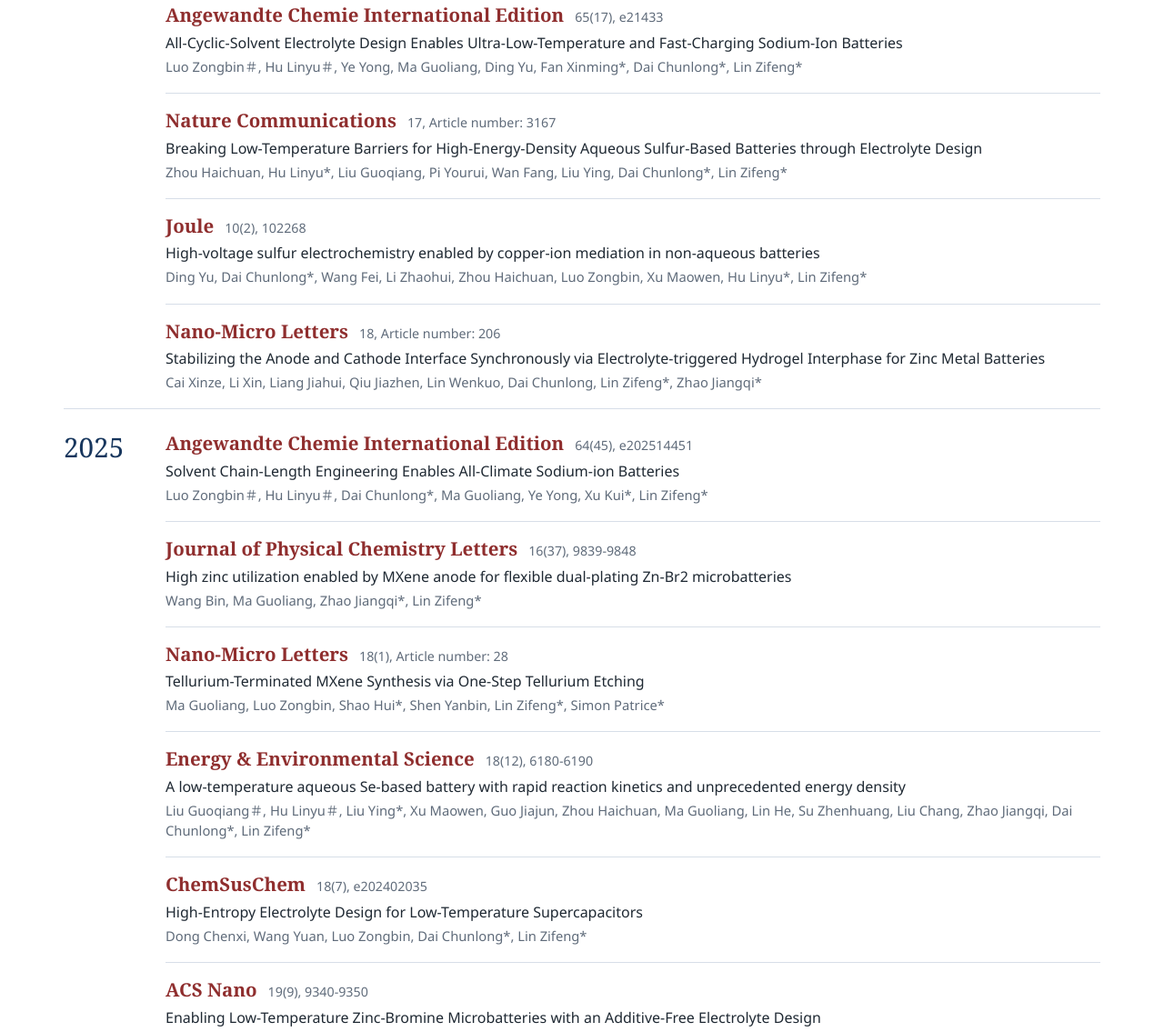
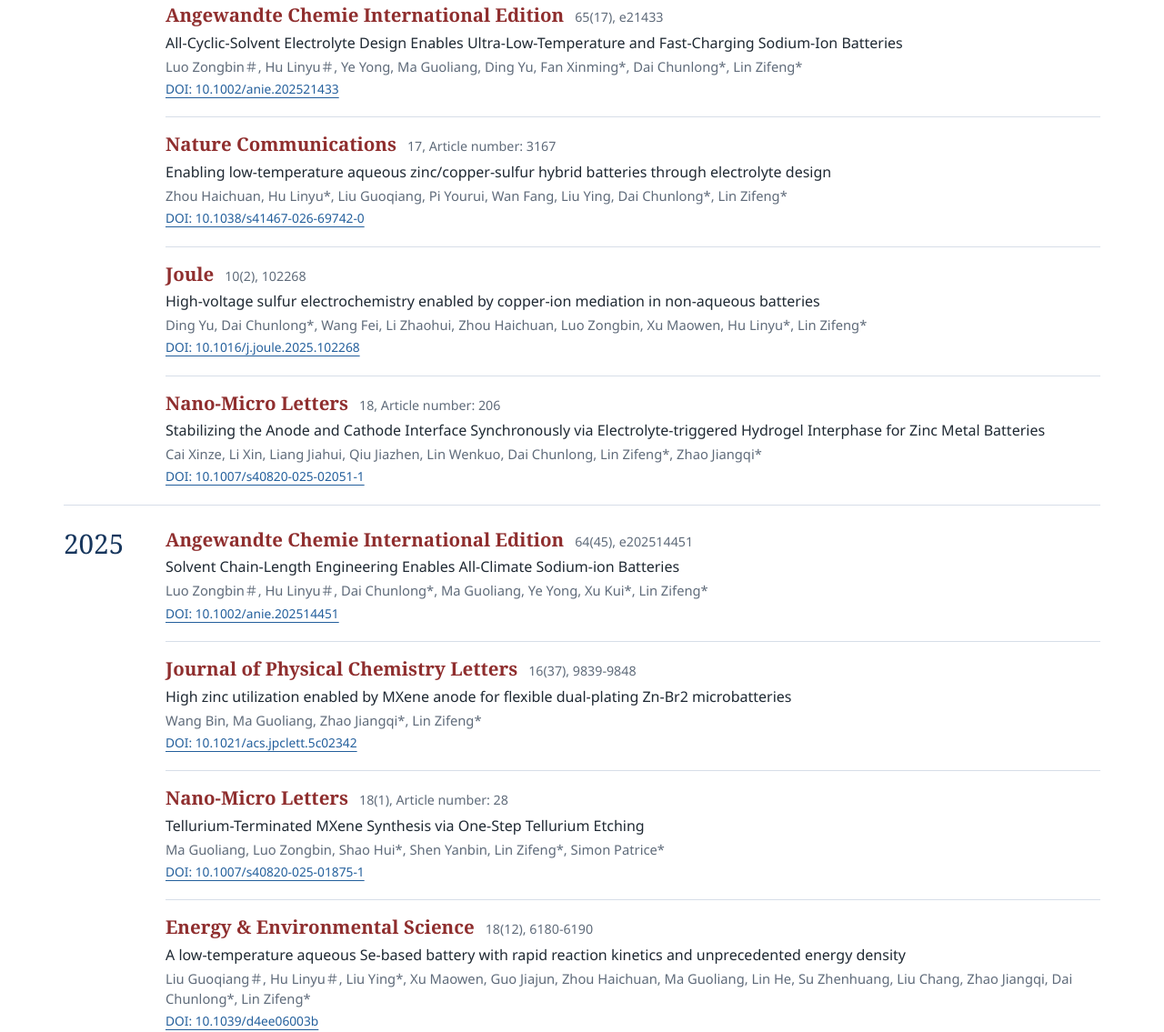
Before and after one commit to Linzifeng-123/linzifeng, a plain HTML site: page index.html in a window 1280 px wide. Shown: the part 2286-3421 px from the top of the page at 91% size. Drawn offline with Linux system fonts and the light colour scheme.

Commit message:
Link every publication by DOI and update three-year Top 2% recognition

```diff
--- a/app.js
+++ b/app.js
@@ -139,17 +139,13 @@
       const article = createElement("article", "publication-item");
       const meta = createElement("div", "publication-meta");
       meta.appendChild(createElement("span", "publication-journal", item.journal));
-      const [details, inlineDoi] = item.note.split(". DOI: ");
-      meta.appendChild(createElement("span", "citation-detail", details));
+      meta.appendChild(createElement("span", "citation-detail", item.note));
       article.appendChild(meta);
       article.appendChild(createElement("p", "publication-title", item.title));
       article.appendChild(createElement("p", "publication-authors", item.authors));
-      const doi = item.doi || inlineDoi;
-      if (doi) {
-        const link = createElement("a", "doi-link", "DOI: " + doi);
-        link.href = "https://doi.org/" + doi;
-        article.appendChild(link);
-      }
+      const link = createElement("a", "doi-link", "DOI: " + item.doi);
+      link.href = "https://doi.org/" + item.doi;
+      article.appendChild(link);
       group.appendChild(article);
     });
 
--- a/content.js
+++ b/content.js
@@ -12,14 +12,16 @@
       year: 2026,
       journal: "Nano Energy",
       title: "Regulating anion participation in phosphate electrolyte for nonflammable and low-temperature sodium-ion batteries",
-      note: "156, 112182. DOI: 10.1016/j.nanoen.2026.112182",
+      note: "156, 112182",
+      doi: "10.1016/j.nanoen.2026.112182",
       featured: true,
     },
     {
       year: 2026,
       journal: "Nature Synthesis",
       title: "Single-step synthesis of delaminated MXenes in deep eutectic solvents",
-      note: "5, 1208-1218. DOI: 10.1038/s44160-026-01019-2",
+      note: "5, 1208-1218",
+      doi: "10.1038/s44160-026-01019-2",
       featured: true,
     },
     {
@@ -27,13 +29,15 @@
       journal: "Angewandte Chemie International Edition",
       title: "All-Cyclic-Solvent Electrolyte Design Enables Ultra-Low-Temperature and Fast-Charging Sodium-Ion Batteries",
       note: "65(17), e21433",
+      doi: "10.1002/anie.202521433",
       featured: true,
     },
     {
       year: 2026,
       journal: "Nature Communications",
-      title: "Breaking Low-Temperature Barriers for High-Energy-Density Aqueous Sulfur-Based Batteries through Electrolyte Design",
+      title: "Enabling low-temperature aqueous zinc/copper-sulfur hybrid batteries through electrolyte design",
       note: "17, Article number: 3167",
+      doi: "10.1038/s41467-026-69742-0",
       featured: true,
     },
     {
@@ -41,6 +45,7 @@
       journal: "Joule",
       title: "High-voltage sulfur electrochemistry enabled by copper-ion mediation in non-aqueous batteries",
       note: "10(2), 102268",
+      doi: "10.1016/j.joule.2025.102268",
       featured: true,
     },
     {
@@ -48,6 +53,7 @@
       journal: "Nano-Micro Letters",
       title: "Stabilizing the Anode and Cathode Interface Synchronously via Electrolyte-triggered Hydrogel Interphase for Zinc Metal Batteries",
       note: "18, Article number: 206",
+      doi: "10.1007/s40820-025-02051-1",
       featured: true,
     },
     {
@@ -55,6 +61,7 @@
       journal: "Angewandte Chemie International Edition",
       title: "Solvent Chain-Length Engineering Enables All-Climate Sodium-ion Batteries",
       note: "64(45), e202514451",
+      doi: "10.1002/anie.202514451",
       featured: true,
     },
     {
@@ -62,6 +69,7 @@
       journal: "Journal of Physical Chemistry Letters",
       title: "High zinc utilization enabled by MXene anode for flexible dual-plating Zn-Br2 microbatteries",
       note: "16(37), 9839-9848",
+      doi: "10.1021/acs.jpclett.5c02342",
       featured: false,
     },
     {
@@ -69,6 +77,7 @@
       journal: "Nano-Micro Letters",
       title: "Tellurium-Terminated MXene Synthesis via One-Step Tellurium Etching",
       note: "18(1), Article number: 28",
+      doi: "10.1007/s40820-025-01875-1",
       featured: false,
     },
     {
@@ -76,6 +85,7 @@
       journal: "Energy & Environmental Science",
       title: "A low-temperature aqueous Se-based battery with rapid reaction kinetics and unprecedented energy density",
       note: "18(12), 6180-6190",
+      doi: "10.1039/d4ee06003b",
       featured: true,
     },
     {
@@ -83,6 +93,7 @@
       journal: "ChemSusChem",
       title: "High-Entropy Electrolyte Design for Low-Temperature Supercapacitors",
       note: "18(7), e202402035",
+      doi: "10.1002/cssc.202402035",
       featured: false,
     },
     {
@@ -90,6 +101,7 @@
       journal: "ACS Nano",
       title: "Enabling Low-Temperature Zinc-Bromine Microbatteries with an Additive-Free Electrolyte Design",
       note: "19(9), 9340-9350",
+      doi: "10.1021/acsnano.5c00988",
       featured: false,
     },
     {
@@ -97,6 +109,7 @@
       journal: "Nature Nanotechnology",
       title: "Advanced Characterization of Confined Electrochemical Interface in Electrochemical Capacitors",
       note: "20(2), 196-208",
+      doi: "10.1038/s41565-024-01821-z",
       featured: true,
     },
     {
@@ -104,6 +117,7 @@
       journal: "ACS Applied Energy Materials",
       title: "Activating Pseudocapacitive Charge Storage of Molten-Salt-Synthesized MXenes in Mild Aqueous Electrolytes",
       note: "7(24), 11518-11524",
+      doi: "10.1021/acsaem.3c02376",
       featured: false,
     },
     {
@@ -111,6 +125,7 @@
       journal: "Nature Communications",
       title: "A tripartite synergistic optimization strategy for zinc-iodine batteries",
       note: "15(1), 9702",
+      doi: "10.1038/s41467-024-53800-6",
       featured: true,
     },
     {
@@ -118,6 +133,7 @@
       journal: "Batteries & Supercaps",
       title: "Influence of Surface Groups on Electrochemical Properties of Molten Salt Synthesized Ti3C2Tx in Mild Aqueous Electrolytes",
       note: "7(9), e202400153",
+      doi: "10.1002/batt.202400153",
       featured: false,
     },
     {
@@ -125,6 +141,7 @@
       journal: "Advanced Functional Materials",
       title: "Tailoring Tribological Characteristics in Titanium Alloys by Laser Surface Texturing and 2D Ti3C2Tx MXene Nanocoating",
       note: "34(36), 2401231",
+      doi: "10.1002/adfm.202401231",
       featured: false,
     },
     {
@@ -132,6 +149,7 @@
       journal: "Nano Research",
       title: "Flexible MXene/sodium alginate composite fabric with high structural stability and oxidation resistance for electromagnetic interference shielding",
       note: "17(6), 5326-5335",
+      doi: "10.1007/s12274-024-6488-6",
       featured: false,
     },
     {
@@ -139,6 +157,7 @@
       journal: "Advanced Energy Materials",
       title: "Ti2CTx MXene Cathode Host for Enhanced Zinc-Bromine Battery Performance",
       note: "14(20), 2304516",
+      doi: "10.1002/aenm.202304516",
       featured: false,
     },
     {
@@ -146,6 +165,7 @@
       journal: "Journal of Power Sources",
       title: "Designing high-chaos mixed-salt electrolytes for enhancing graphite-electrolyte interfacial stability in lithium-ion batteries",
       note: "607, 234611",
+      doi: "10.1016/j.jpowsour.2024.234611",
       featured: false,
     },
     {
@@ -153,6 +173,7 @@
       journal: "Electrochemistry Communications",
       title: "Enhanced electrochemical performance of molten salt synthesized V2CTx MXene@VOx composite in Zn ion aqueous electrolytes",
       note: "165, 107770",
+      doi: "10.1016/j.elecom.2024.107770",
       featured: false,
     },
     {
@@ -160,6 +181,7 @@
       journal: "Acta Physico-Chimica Sinica",
       title: "Molten Salt Derived Mo2CTx MXene with Excellent Catalytic Performance for Hydrogen Evolution Reaction",
       note: "40(9), 2306031",
+      doi: "10.3866/pku.whxb202306031",
       featured: false,
     },
     {
@@ -167,6 +189,7 @@
       journal: "中国材料进展",
       title: "热处理对Ti3C2Tx MXene材料电化学储锂性能的影响",
       note: "42(5), 369-374",
+      doi: "10.7502/j.issn.1674-3962.202208020",
       featured: false,
     },
     {
@@ -174,6 +197,7 @@
       journal: "Progress in Natural Science: Materials International",
       title: "Improvement in hydrogen storage performance of Mg by mechanical grinding with molten salt etching Ti3C2Clx",
       note: "33(2), 211-224",
+      doi: "10.1016/j.pnsc.2023.05.005",
       featured: false,
     },
     {
@@ -181,6 +205,7 @@
       journal: "Small Methods",
       title: "Ti3C2Tx MXene with high pseudocapacitive activity and large potential window in a mild AlCl3 aqueous electrolyte",
       note: "7(8), 2201526",
+      doi: "10.1002/smtd.202201526",
       featured: false,
     },
     {
@@ -188,6 +213,7 @@
       journal: "Materials Research Letters",
       title: "Molten salt derived Mo2AlB2 with excellent HER catalytic performance",
       note: "11(7), 571-577",
+      doi: "10.1080/21663831.2023.2186807",
       featured: false,
     },
     {
@@ -195,6 +221,7 @@
       journal: "Energy & Environmental Materials",
       title: "Molten salt shielded synthesis (MS3) of MXene in air",
       note: "6(2), e12328",
+      doi: "10.1002/eem2.12328",
       featured: false,
     },
     {
@@ -202,6 +229,7 @@
       journal: "Chinese Chemical Letters",
       title: "Lithium storage properties of Ti3C2Tx (Tx = F, Cl, Br) MXenes",
       note: "34(4), 107426",
+      doi: "10.1016/j.cclet.2022.04.024",
       featured: false,
     },
     {
@@ -209,6 +237,7 @@
       journal: "Science Bulletin",
       title: "Boosting the lithium-ion storage performance of perovskite SrxVO3-delta via Sr cation and O anion deficient engineering",
       note: "67(22), 2305-2315",
+      doi: "10.1016/j.scib.2022.11.006",
       featured: false,
     },
     {
@@ -216,6 +245,7 @@
       journal: "Advanced Materials Interfaces",
       title: "A method for deconvoluting and quantifying the real-time species fluxes and ionic currents using in situ electrochemical quartz crystal microbalance",
       note: "9(16), 2200112",
+      doi: "10.1002/admi.202200112",
       featured: false,
     },
     {
@@ -223,6 +253,7 @@
       journal: "Electrochemistry Communications",
       title: "Influence of aqueous solutions treatment on the Li+ storage properties of molten salt derived Ti3C2Clx MXene",
       note: "136, 107236",
+      doi: "10.1016/j.elecom.2022.107236",
       featured: false,
     },
     {
@@ -230,6 +261,7 @@
       journal: "Nature Communications",
       title: "Li-ion storage properties of two-dimensional titanium-carbide synthesized via fast one-pot method in air atmosphere",
       note: "12(1), Article number: 5085",
+      doi: "10.1038/s41467-021-25306-y",
       featured: true,
     },
     {
@@ -237,6 +269,7 @@
       journal: "Nano-Micro Letters",
       title: "Electrochemical Lithium Storage Performance of Molten Salt Derived V2SnC MAX Phase",
       note: "13(1), 158",
+      doi: "10.1007/s40820-021-00684-6",
       featured: false,
     },
     {
@@ -244,6 +277,7 @@
       journal: "ChemElectroChem",
       title: "Molten Salt Derived Nb2CTx MXene Anode for Li-ion Batteries",
       note: "8(5), 957-962",
+      doi: "10.1002/celc.202100142",
       featured: false,
     },
     {
@@ -251,6 +285,7 @@
       journal: "Nature Materials",
       title: "A general Lewis acidic etching route for preparing MXenes with enhanced electrochemical performance in non-aqueous electrolyte",
       note: "19(8), 894-899",
+      doi: "10.1038/s41563-020-0657-0",
       featured: true,
     },
     {
@@ -258,6 +293,7 @@
       journal: "Advanced Functional Materials",
       title: "Robust High-Temperature Supercapacitors Based on SiC Nanowires",
       note: "31(8), 2008901",
+      doi: "10.1002/adfm.202008901",
       featured: false,
     },
     {
@@ -265,6 +301,7 @@
       journal: "Energy & Environmental Materials",
       title: "Computational Insights into Charge Storage Mechanisms of Supercapacitors",
       note: "3(3), 235-246",
+      doi: "10.1002/eem2.12124",
       featured: false,
     },
     {
@@ -272,6 +309,7 @@
       journal: "Chemical Society Reviews",
       title: "Nanoporous carbon for electrochemical capacitive energy storage",
       note: "49(10), 3005-3039",
+      doi: "10.1039/d0cs00059k",
       featured: false,
     },
     {
@@ -279,6 +317,7 @@
       journal: "Trends in Chemistry",
       title: "MXenes as High-Rate Electrodes for Energy Storage",
       note: "2(7), 654-664",
+      doi: "10.1016/j.trechm.2020.04.010",
       featured: false,
     },
     {
@@ -286,6 +325,7 @@
       journal: "Energy Storage Materials",
       title: "Electrochemical study of pseudocapacitive behavior of Ti3C2Tx MXene material in aqueous electrolytes",
       note: "18, 456-461",
+      doi: "10.1016/j.ensm.2018.12.017",
       featured: false,
     },
     {
@@ -293,6 +333,7 @@
       journal: "Chinese Chemical Letters",
       title: "2020 roadmap on two-dimensional materials for energy storage and conversion",
       note: "30(12), 2053-2064",
+      doi: "10.1016/j.cclet.2019.10.028",
       featured: false,
     },
     {
@@ -300,6 +341,7 @@
       journal: "Advanced Functional Materials",
       title: "3D Macroscopic Architectures from Self-Assembled MXene Hydrogels",
       note: "29(33), 1903960",
+      doi: "10.1002/adfm.201903960",
       featured: true,
     },
     {
@@ -307,6 +349,7 @@
       journal: "Advanced Materials",
       title: "Large Intercalation Pseudocapacitance in 2D VO2(B): Breaking through the Kinetic Barrier",
       note: "30(40), 1803594",
+      doi: "10.1002/adma.201803594",
       featured: false,
     },
     {
@@ -314,6 +357,7 @@
       journal: "Materials Today",
       title: "Materials for supercapacitors: When Li-ion battery power is not enough",
       note: "21(4), 419-436",
+      doi: "10.1016/j.mattod.2018.01.035",
       featured: false,
     },
     {
@@ -321,6 +365,7 @@
       journal: "Current Opinion in Electrochemistry",
       title: "Advanced analytical techniques to characterize materials for electrochemical capacitors",
       note: "9, 18-25",
+      doi: "10.1016/j.coelec.2018.03.004",
       featured: false,
     },
     {
@@ -328,6 +373,7 @@
       journal: "Nature Energy",
       title: "Ultra-high-rate pseudocapacitive energy storage in two-dimensional transition metal carbides",
       note: "2(8), Article number: 17105",
+      doi: "10.1038/nenergy.2017.105",
       featured: true,
     },
     {
@@ -335,6 +381,7 @@
       journal: "Current Opinion in Electrochemistry",
       title: "Electrochemical double layer capacitors: What is next beyond the corner?",
       note: "6(1), 115-119",
+      doi: "10.1016/j.coelec.2017.10.013",
       featured: false,
     },
     {
@@ -342,6 +389,7 @@
       journal: "Electrochemistry Communications",
       title: "Electrochemical and in-situ X-ray diffraction studies of Ti3C2Tx MXene in ionic liquid electrolyte",
       note: "72, 50-53",
+      doi: "10.1016/j.elecom.2016.08.023",
       featured: false,
     },
     {
@@ -349,6 +397,7 @@
       journal: "Journal of Power Sources",
       title: "Capacitance of Ti3C2Tx MXene in ionic liquid electrolyte",
       note: "326, 575-579",
+      doi: "10.1016/j.jpowsour.2016.04.035",
       featured: false,
     },
     {
@@ -356,6 +405,7 @@
       journal: "Electrochimica Acta",
       title: "Graphene-Based Supercapacitors Using Eutectic Ionic Liquid Mixture Electrolyte",
       note: "206, 446-451",
+      doi: "10.1016/j.electacta.2015.12.097",
       featured: false,
     },
   ];
@@ -369,7 +419,7 @@
       "Li Fangbing, Long Yu, Wu Zhitan, Ye Ruiqing, Li Zhiguo, Zhang Boya, Yu Jinyang, Wang Feifei, Chen Zihui, Geng Chuannan, Chi Sijia, Wang Li, Lin Zifeng*, Simon Patrice*, Tao Ying*, Yang Quan-Hong*",
     "All-Cyclic-Solvent Electrolyte Design Enables Ultra-Low-Temperature and Fast-Charging Sodium-Ion Batteries":
       "Luo Zongbin＃, Hu Linyu＃, Ye Yong, Ma Guoliang, Ding Yu, Fan Xinming*, Dai Chunlong*, Lin Zifeng*",
-    "Breaking Low-Temperature Barriers for High-Energy-Density Aqueous Sulfur-Based Batteries through Electrolyte Design":
+    "Enabling low-temperature aqueous zinc/copper-sulfur hybrid batteries through electrolyte design":
       "Zhou Haichuan, Hu Linyu*, Liu Guoqiang, Pi Yourui, Wan Fang, Liu Ying, Dai Chunlong*, Lin Zifeng*",
     "High-voltage sulfur electrochemistry enabled by copper-ion mediation in non-aqueous batteries":
       "Ding Yu, Dai Chunlong*, Wang Fei, Li Zhaohui, Zhou Haichuan, Luo Zongbin, Xu Maowen, Hu Linyu*, Lin Zifeng*",
@@ -574,7 +624,7 @@
         awardsTitle: "奖励与荣誉",
         awards: [
           "2025 年中国新型储能材料大会青年科学家奖",
-          "2024、2025 Stanford-Elsevier 全球前 2% 科学家榜单",
+          "2024 至 2026 年连续三年入选 Stanford-Elsevier 全球前 2% 科学家榜单",
           "2023 年国家高层次人才特殊支持计划青年人才项目",
           "2021 年英国皇家化学学会 Horizon Prize",
           "2020 年 IFAM 优秀青年科学家奖",
@@ -692,7 +742,7 @@
         awardsTitle: "Honors",
         awards: [
           "Young Scientist Award, China New Energy Storage Materials Conference, 2025",
-          "Stanford-Elsevier World's Top 2% Scientists list, 2024 and 2025",
+          "Named to the Stanford-Elsevier World's Top 2% Scientists list for three consecutive years (2024–2026)",
           "National Young Talent Program of China, 2023",
           "Horizon Prize, Royal Society of Chemistry, 2021",
           "IFAM Young Scientist Award, 2020",
```
Also changed, not shown: index.html (+3 -3 lines), 1 other file.
